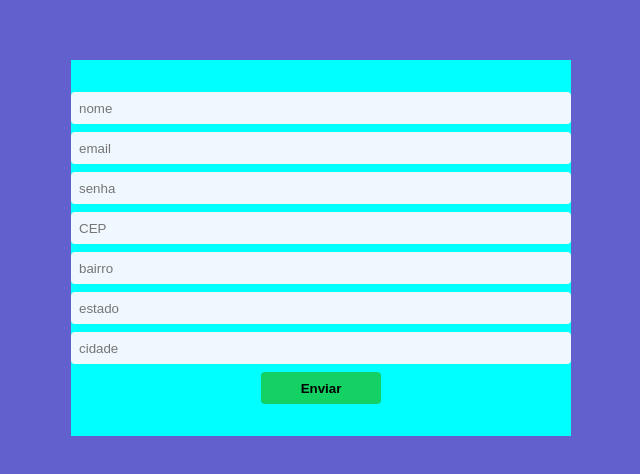
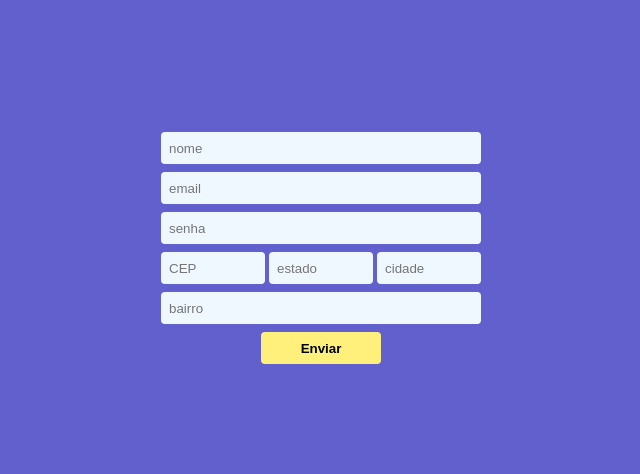
Before and after one commit to gasparESB/FormWithCepAPI, a React app: page / in a window 1280 px wide. Shown: the part 152-626 px from the top of the page, without its empty margins (319-959 px from the left). Built offline with nearby package versions, Linux system fonts and the light colour scheme; the HTML template or start-up script is replaced by a standard one.

Commit message:
style[form]: change form's style

```diff
--- a/src/components/Form/index.tsx
+++ b/src/components/Form/index.tsx
@@ -6,7 +6,9 @@ import Input from "../Input";
 import styles from "./styles.module.scss";
 
 const Form = () => {
-  const [adress, setAdress] = useState<Adress>();
+  const [adress, setAdress] = useState<Adress>({} as Adress);
+
+  const adressInformation: string[] = ["uf", "bairro", "localidade", "logradouro"]
 
   const { register, handleSubmit, watch, setValue, getValues } = useForm<any>({
     defaultValues: {
@@ -16,14 +18,12 @@ const Form = () => {
   });
 
   if (adress) {
-    setValue("estado", adress.uf);
-    setValue("bairro", adress.bairro);
-    setValue("cidade", adress.localidade);
+    adressInformation.map(a => setValue(a, adress[a]))
   }
 
   const handleInputChange = (e: React.ChangeEvent<HTMLInputElement>) => {
     if (e.target.value.length < 8) {
-      return console.log("Oi");
+      return
     }
     fetch(`https://viacep.com.br/ws/${e.target.value}/json`)
       .then((response) => response.json())
@@ -33,6 +33,8 @@ const Form = () => {
   const onSubmit = (data: FormType) => {
     console.log(data);
   };
+
+  console.log(adress);
 
   return (
     <section className={styles.form__section}>
@@ -55,6 +57,7 @@ const Form = () => {
           label="senha"
           register={register}
         />
+        <div className={styles.adress__inputs}>
           <Input
             type="text"
             placeholder="CEP"
@@ -64,23 +67,23 @@ const Form = () => {
           />
           <Input
             type="text"
-          placeholder="bairro"
-          label="bairro"
-          register={register}
-        />
-        <Input
-          type="text"
             placeholder="estado"
-          label="estado"
+            label="uf"
             register={register}
           />
           <Input
             type="text"
             placeholder="cidade"
-          label="cidade"
+            label="localidade"
             register={register}
           />
-
+        </div>
+          <Input
+            type="text"
+            placeholder="bairro"
+            label="bairro"
+            register={register}
+          />
         <button type="submit" className={styles.form__button}>
           Enviar
         </button>
--- a/src/components/Form/styles.module.scss
+++ b/src/components/Form/styles.module.scss
@@ -1,6 +1,5 @@
 .form__section {
   display: flex;
-  background-color: aqua;
   justify-content: center;
   align-items: center;
   width: 500px;
@@ -11,8 +10,15 @@
   display: flex;
   align-items: center;
   gap: 8px;
-  width: 600px;
+  width: 320px;
   flex-direction: column;
+}
+
+.adress__inputs {
+  display: flex;
+  flex-direction: row;
+  gap: 4px;
+  flex: 1 2 auto;
 }
 
 .form__button {
@@ -20,11 +26,6 @@
   height: 32px;
   font-weight: 600;
   border-style: none;
-  background-color: rgb(20, 209, 99);
+  background-color: #fff07c;
   border-radius: 4px;
 }
-
-.form__userLocation {
-  gap: 8px;
-  background-color: antiquewhite;
-}
```
Lines whose indentation alone changed are shown as unchanged.
